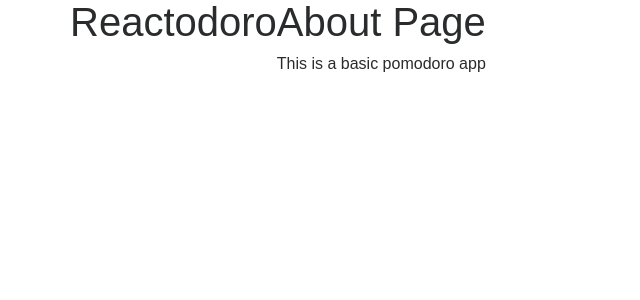
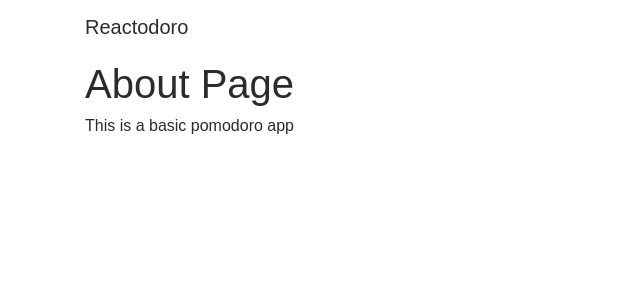
Before and after one commit to bryantee/reactodoro, a React (Create React App) app: page / in a window 1280 px wide. Shown: the top 300 px of the page, without its empty margins (0-640 px from the left). Built offline with nearby package versions, Linux system fonts and the light colour scheme; what redux-pack would draw is missing.

Commit message:
Tidy up Bootstrap layout for MVP + make linter happy

```diff
--- a/public/index.html
+++ b/public/index.html
@@ -8,8 +8,6 @@
     <title>Reactodoro</title>
   </head>
   <body>
-    <div class="container">
-      <div id="root"></div>
-    </div>
+    <div id="root"></div>
   </body>
 </html>
--- a/src/App.js
+++ b/src/App.js
@@ -1,14 +1,14 @@
 import React, { Component } from 'react';
-import PomoProgressBar from './containers/pomo-progress-bar';
-import ActivityListContainer from './containers/activity-list-container';
 import Title from './components/title';
 
 export class App extends Component {
   render() {
     return (
-      <div className="App row">
+      <div className="App">
         <Title />
-        {this.props.children}
+        <div className="container">
+          {this.props.children}
+        </div>
       </div>
     );
   }
--- a/src/components/articles-list.js
+++ b/src/components/articles-list.js
@@ -1,4 +1,4 @@
-import React, { PropTypes } from 'react'
+import React from 'react'
 import Article from './article';
 
 const ArticlesList = (props) => {
--- a/src/components/pomo.js
+++ b/src/components/pomo.js
@@ -4,7 +4,7 @@ import PomoProgressBar from '../containers/pomo-progress-bar';
 
 const Pomo = () => {
   return (
-    <div>
+    <div className="row">
       <PomoProgressBar className="col-md-6"/>
       <ActivityListContainer className="col-md-6"/>
     </div>
--- a/src/components/title.js
+++ b/src/components/title.js
@@ -2,7 +2,11 @@ import React from 'react';
 
 const Title = () => {
   return (
-    <h1>Reactodoro</h1>
+    <nav className="navbar navbar-default">
+      <div className="container">
+        <h1 className="navbar-brand">Reactodoro</h1>
+      </div>
+    </nav>
   )
 }
 
--- a/src/containers/news-articles.js
+++ b/src/containers/news-articles.js
@@ -1,12 +1,9 @@
-import React, { PropTypes } from 'react'
+import React from 'react'
 import ArticlesList from '../components/articles-list';
 import { connect } from 'react-redux';
 import * as actions from '../actions/index';
 
 export class NewsArticles extends React.Component {
-  constructor(props) {
-    super(props);
-  }
 
   componentDidMount() {
     // AJAX
```
